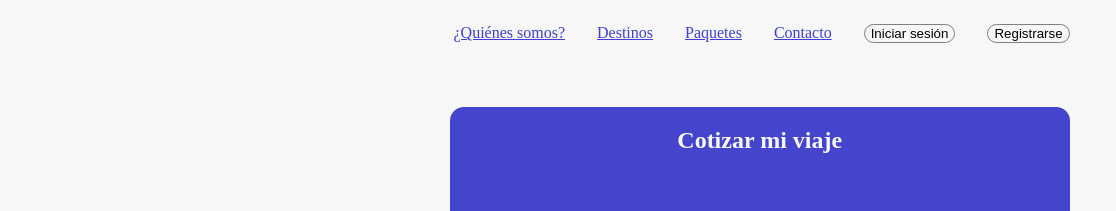
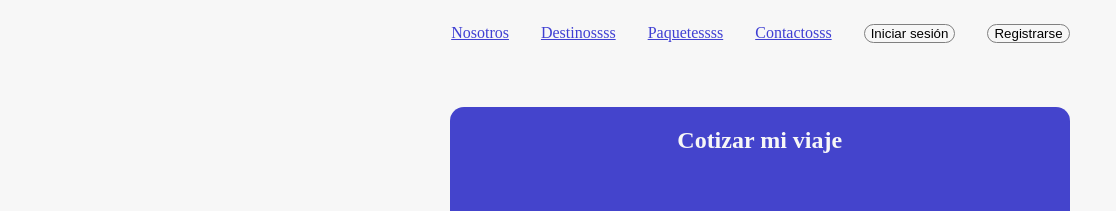
Before and after one commit to BlueBunny1990/Proyecto-Final-Grupo-2, a plain HTML site: page index.html in a window 1280 px wide. Shown: the top 211 px of the page, 164-1280 px from the left. Drawn offline with nearby package versions, Linux system fonts and the light colour scheme.

Commit message:
prueba tama

```diff
--- a/index.html
+++ b/index.html
@@ -12,10 +12,10 @@
     <header>
         <img src="./Logo/Logo.png" alt="Logo">
         <nav>
-            <a href="">¿Quiénes somos?</a>
-            <a href="">Destinos</a>
-            <a href="">Paquetes</a>
-            <a href="">Contacto</a>
+            <a href="">Nosotros</a>
+            <a href="">Destinossss</a>
+            <a href="">Paquetessss</a>
+            <a href="">Contactosss</a>
             <a href="">
                 <button class="iniciar-sesion">Iniciar sesión</button>
             </a>
```
